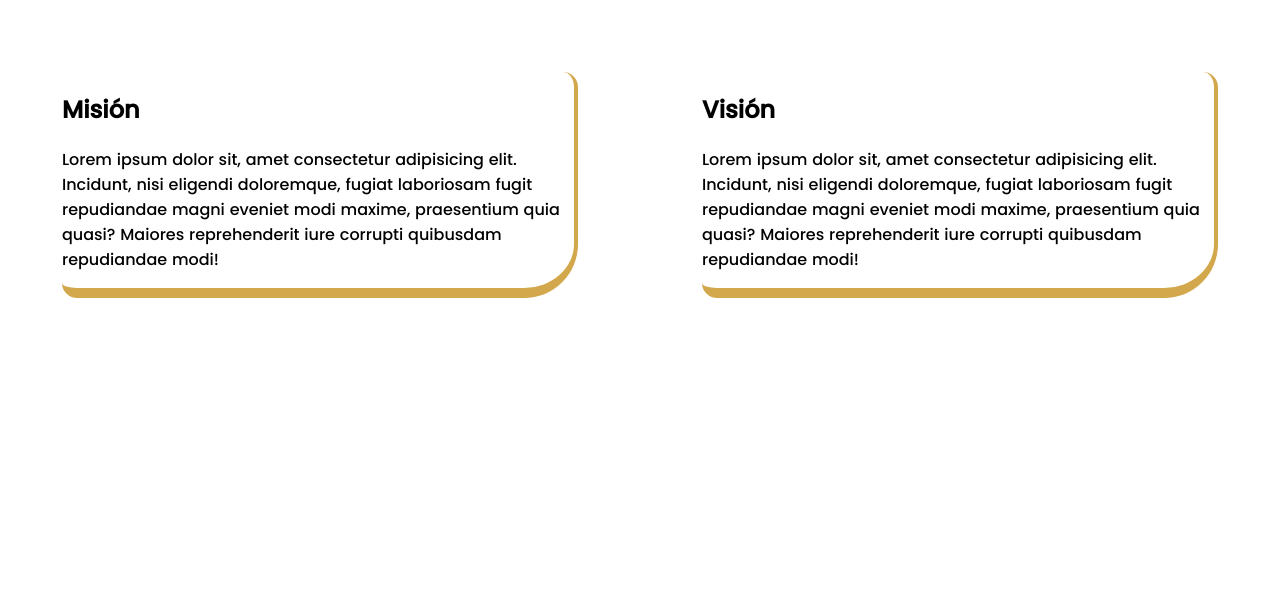
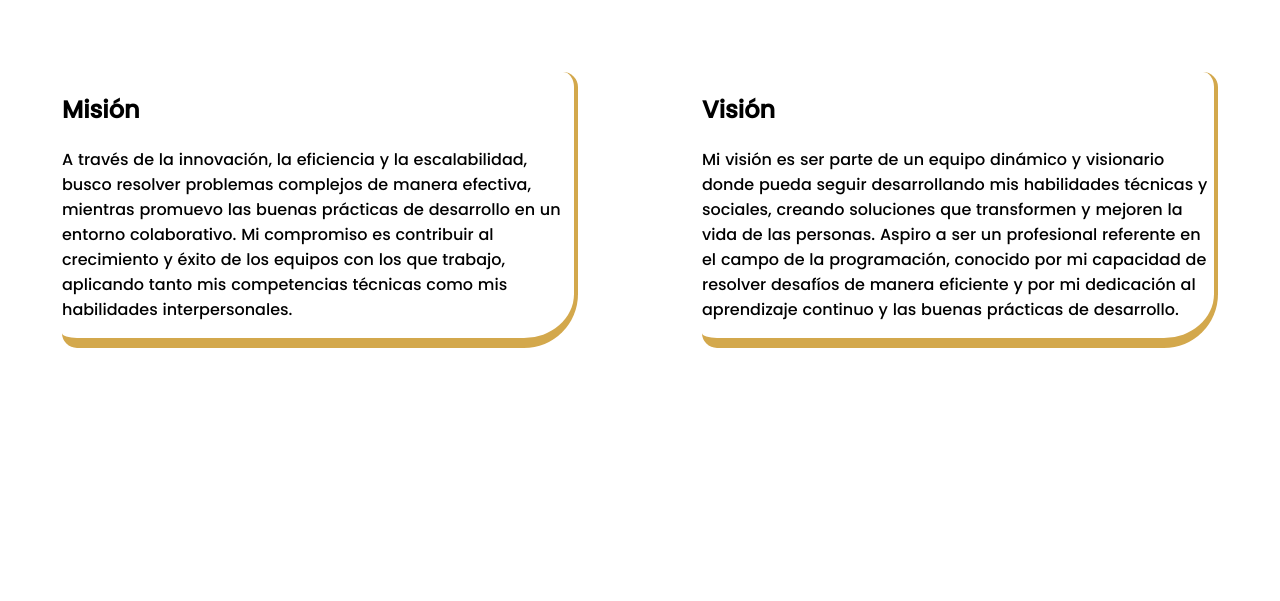
Before and after one commit to VictorMarimon/Portafolio, a plain HTML site: page index.html in a window 1280 px wide. Shown: the part 888-1489 px from the top of the page. Drawn offline with Linux system fonts and the light colour scheme.

Commit message:
feat: :sparkles: Maquetación menú hamburguesa

```diff
--- a/index.html
+++ b/index.html
@@ -15,6 +15,9 @@
             <img class="nav__logo--image" src="./images/xbox-x.png" alt="personal logo">
             <a class="nav__logo--title" href="#">Portafolio</a>
         </div>
+        <button class="nav__toggle" aria-label="Abrir menú">
+            &#9776;
+        </button>
         <div class="nav__zone">
             <a class="nav__zone--tittle" href="#">Inicio</a>
             <a class="nav__zone--tittle" href="#mission-vision">Misión/Visión</a>
@@ -50,17 +53,18 @@
     <section class="mission-vision" id="mission-vision">
         <div class="mission-vision__mission">
             <h2 class="mission-vision__mission--tittle">Misión</h2>
-            <p class="mission-vision__mission--content">Lorem ipsum dolor sit, amet consectetur adipisicing elit.
-                Incidunt, nisi eligendi doloremque, fugiat
-                laboriosam fugit repudiandae magni eveniet modi maxime, praesentium quia quasi? Maiores reprehenderit
-                iure corrupti quibusdam repudiandae modi!</p>
+            <p class="mission-vision__mission--content">A través de la innovación, la eficiencia y la escalabilidad,
+                busco resolver problemas complejos de manera efectiva, mientras promuevo las buenas prácticas de
+                desarrollo en un entorno colaborativo. Mi compromiso es contribuir al crecimiento y éxito de los equipos
+                con los que trabajo, aplicando tanto mis competencias técnicas como mis habilidades interpersonales.</p>
         </div>
         <div class="mission-vision__vision">
             <h2 class="mission-vision__vision--tittle">Visión</h2>
-            <p class="mission-vision__mission--content">Lorem ipsum dolor sit, amet consectetur adipisicing elit.
-                Incidunt, nisi eligendi doloremque, fugiat
-                laboriosam fugit repudiandae magni eveniet modi maxime, praesentium quia quasi? Maiores reprehenderit
-                iure corrupti quibusdam repudiandae modi!</p>
+            <p class="mission-vision__mission--content">Mi visión es ser parte de un equipo dinámico y visionario donde
+                pueda seguir desarrollando mis habilidades técnicas y sociales, creando soluciones que transformen y
+                mejoren la vida de las personas. Aspiro a ser un profesional referente en el campo de la programación,
+                conocido por mi capacidad de resolver desafíos de manera eficiente y por mi dedicación al aprendizaje
+                continuo y las buenas prácticas de desarrollo.</p>
         </div>
     </section>
     <section class="skills" id="skills">
@@ -109,8 +113,8 @@
                     <img class="skills__content--image" src="./images/brand-mysql-red.png" alt="logo MySQL">
                 </div>
                 <div class="projects__content__tech--social">
-                    <a href="https://github.com/VictorMarimon/PROYECTO_MYSQL?tab=readme-ov-file"><img class="profile__social--image"
-                            src="./images/brand-github.png" alt="github logo"></a>
+                    <a href="https://github.com/VictorMarimon/PROYECTO_MYSQL?tab=readme-ov-file"><img
+                            class="profile__social--image" src="./images/brand-github.png" alt="github logo"></a>
                 </div>
             </div>
         </div>
@@ -127,8 +131,8 @@
                     <img class="skills__content--image" src="./images/json.png" alt="logo JSON">
                 </div>
                 <div class="projects__content__tech--social">
-                        <a href="https://github.com/VictorMarimon/PROYECTO-FILTRO_MARIMONVICTOR_MENDOZAANDRES"><img class="profile__social--image"
-                                src="./images/brand-github.png" alt="github logo"></a>
+                    <a href="https://github.com/VictorMarimon/PROYECTO-FILTRO_MARIMONVICTOR_MENDOZAANDRES"><img
+                            class="profile__social--image" src="./images/brand-github.png" alt="github logo"></a>
                     <a href="https://proyectocampus.netlify.app/"><img class="profile__social--image"
                             src="./images/world-www.png" alt="github logo"></a>
                 </div>
```
Lines whose indentation alone changed are shown as unchanged.
